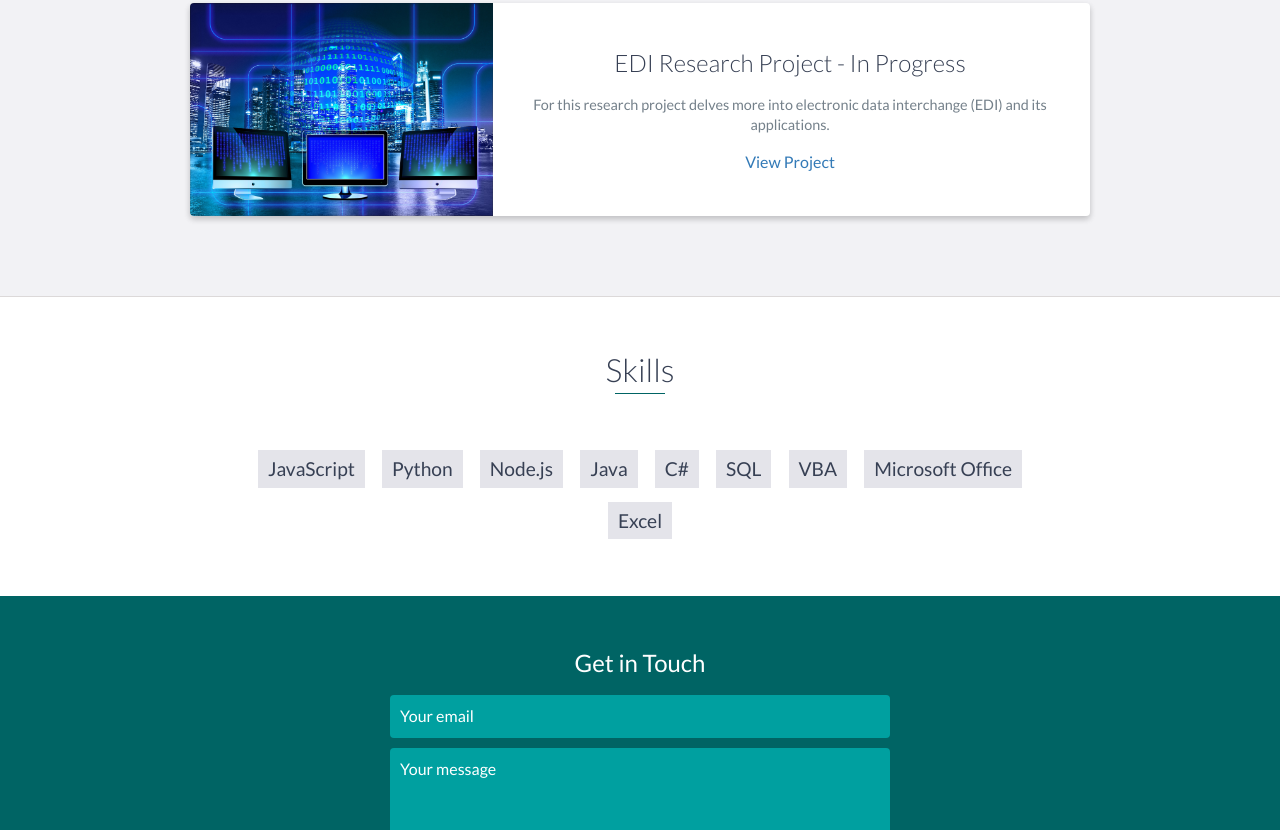
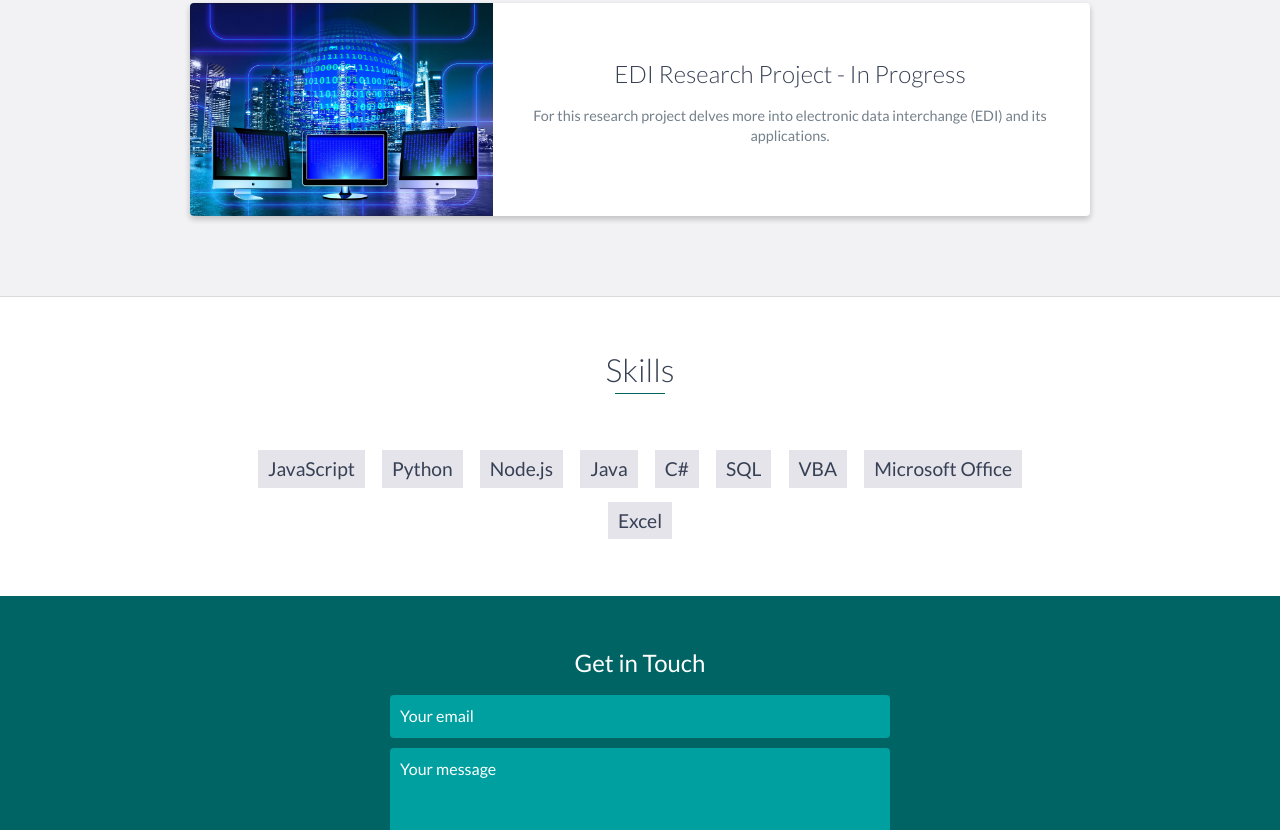
Before and after one commit to NBPrograms/NBPrograms.github.io, a website: page index.html in a window 1280 px wide. Shown: the part 3049-3879 px from the top of the page. Drawn offline with nearby package versions, Linux system fonts and the light colour scheme.

Commit message:
Update index.html

```diff
--- a/index.html
+++ b/index.html
@@ -195,7 +195,6 @@
                         <p>
                             For this research project delves more into electronic data interchange (EDI) and its applications.
                         </p>
-                        <a href="#">View Project</a>
                     </div>
                     <!-- End .project-info -->
                 </div>
```
